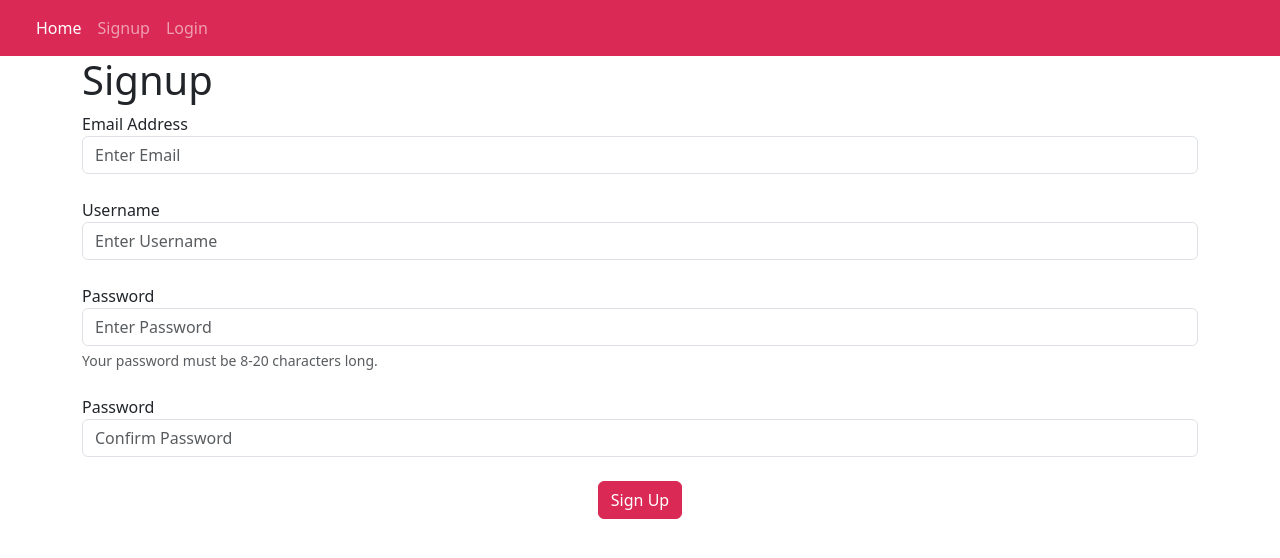
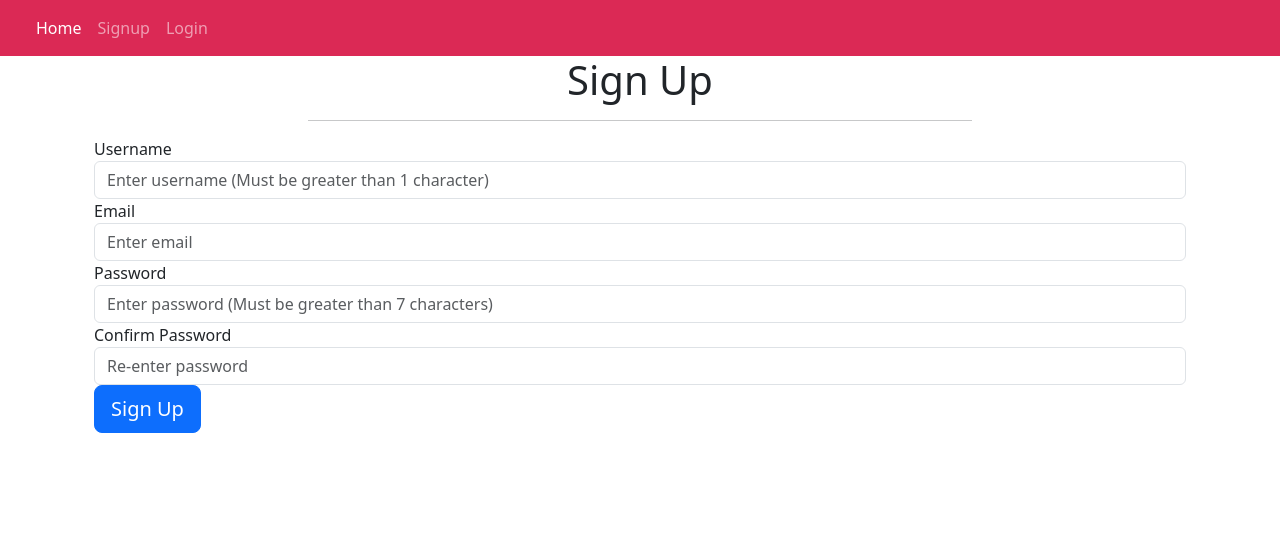
Before and after one commit to JPines42/Peer-Support-Website-Year-13, a Flask app: page /sign-up in a window 1280 px wide. Shown: the top 558 px of the page. Run offline with Flask 3, Linux system fonts and the light colour scheme; some libraries are stand-ins or nearby versions.

Commit message:
Sign up email validator

```diff
--- a/website/auth.py
+++ b/website/auth.py
@@ -6,49 +6,30 @@ from werkzeug.security import generate_password_hash, check_password_hash
 from . import db
 # import from .models user
 from .models import User
+from .forms import RegistrationForm
 
 # set auth blueprint
 auth = Blueprint("auth", __name__)
 
 # sign-up route
 @auth.route("/sign-up", methods=['GET', 'POST'])
-# sign-up function
-# returns sign_up.html
-def sign_up():
-    if request.method == 'POST':
-        email = request.form.get("email")
-        username = request.form.get("username")
-        password1 = request.form.get("password1")
-        password2 = request.form.get("password2")
-
-        # check that the email and username are unique
-
-        email_exists = User.query.filter_by(email=email).first()
-        username_exists = User.query.filter_by(username=username).first()
-
-        # validation of password, username, email
-
-        if email_exists:
-            flash('Email is already in use.', category='error')
-        elif username_exists:
-            flash('Username is already in use.', category='error')
-        elif password1 != password2:
-            flash('Passwords do not match.', category='error')
-        elif len(password1) < 8:
-            flash('Password is too short.', category='error')
-        elif len(username) < 2:
-            flash('Username is too short.', category='error')
-        elif len(email) < 4:
-            flash('Email is not valid.', category='error')
-        else:
-            new_user = User(email=email, username=username, password=generate_password_hash(password1, method='scrypt:32768:8:1'))
-            db.session.add(new_user)
-            db.session.commit()
-            login_user(new_user, remember=True)
-            flash('Your account has been created.', category='success')
-            return redirect(url_for('views.home'))
-
-    return render_template("sign_up.html", user=current_user)
+def signup():
+    if current_user.is_authenticated:
+        # If user already logged in return to Home page
+        return redirect(url_for('home'))
+    form = RegistrationForm()
+    if form.validate_on_submit():
+        hashed_password = generate_password_hash(
+            (form.password.data), method='scrypt:32768:8:1')  # Make password encrypted
+        user = User(username=form.username.data,
+                    email=form.email.data, password=hashed_password)
+        db.session.add(user)
+        db.session.commit()  # Adds new user to database with all information submitted
+        flash('Account created!', category='success')
+        login_user(user, remember=True)
+        return redirect(url_for('views.home'))  # Returns to Home page
+    # Return to Signup page
+    return render_template('sign_up.html', form=form, user=current_user)
 
 # login route
 @auth.route("/login", methods=['GET', 'POST'])
--- a/website/forms.py
+++ b/website/forms.py
@@ -1,10 +1,34 @@
 from flask_wtf import FlaskForm
 from flask_login import current_user
-from wtforms import StringField, SubmitField, TextAreaField
-from wtforms.validators import DataRequired, length, ValidationError
+from wtforms import StringField, PasswordField, SubmitField, BooleanField, TextAreaField
+from wtforms.validators import DataRequired, Length, Email, EqualTo, ValidationError
 from .models import User
 
 class PostForm(FlaskForm):
     title = StringField('Title', validators=[DataRequired()])
     content = TextAreaField('Content', validators=[DataRequired()])
     submit = SubmitField('Post')
+
+class RegistrationForm(FlaskForm):
+    username = StringField('Username', validators=[
+                           DataRequired(), Length(min=2, max=20)])  # Username must be between 2-20 characters
+    email = StringField('Email', validators=[DataRequired(), Email()])
+    password = PasswordField('Password', validators=[
+                             DataRequired(), Length(min=8, max=30)])  # Password must be between 8-30 characters
+    confirm_password = PasswordField('Confirm Password', validators=[
+                                     DataRequired(), EqualTo('password'), Length(min=8, max=30)])  # Confirming password
+    submit = SubmitField('Sign Up')  # Submit to user database
+
+    def validate_username(self, username):
+        # If username is already in use
+        user = User.query.filter_by(username=username.data).first()
+        if user:
+            raise ValidationError(
+                "Username already taken. Please choose a different one.")
+
+    def validate_email(self, email):
+        # If email is already in use
+        user = User.query.filter_by(email=email.data).first()
+        if user:
+            raise ValidationError(
+                "Email already taken. Please choose a different one.")
--- a/website/templates/posts_div.html
+++ b/website/templates/posts_div.html
@@ -26,10 +26,10 @@
                     <button type="button" class="btn btn-sm btn-primary dropdown-toggle red" data-bs-toggle="dropdown"></button>
                     <ul class="dropdown-menu">
                         <li>
-                            <a href="/delete-post/{{post.id}}" class="dropdown-item">Delete</a>
+                            <a href="/update-post/{{post.id}}" class="dropdown-item">Update</a>
                         </li>
                         <li>
-                            <a href="/update-post/{{post.id}}" class="dropdown-item">Update</a>
+                            <a href="/delete-post/{{post.id}}" class="dropdown-item">Delete</a>
                         </li>
                     </ul>
                 </div>
@@ -90,7 +90,7 @@
         <!-- comment input form-->
         <form class="input-group mb-3" method="POST" action="/create-comment/{{post.id}}">
             <input type="text" id="text" name="text" class="form-control" placeholder="Comment something!"/>
-            <button typw="submit" class="btn btn-primary purple">Comment</button>
+            <button type="submit" class="btn btn-primary red">Comment</button>
         </form>
         <!-- end of comment code -->
         <div class="card-footer text-muted">{{post.date_created}}</div>
--- a/website/templates/sign_up.html
+++ b/website/templates/sign_up.html
@@ -1,37 +1,89 @@
-<!-- page extends to template.html -->
-{% extends "template.html" %} {% block title %} Signup {% endblock %}
-<!-- sign-up page content -->
+{% extends "template.html" %}
+{% block title %} Sign Up • Peer Support SMC {% endblock %}
 {% block content %}
-<!-- start of form -->
-<form method="POST">
-    <h1>Signup</h1>
 
-    <div class="form-group">
-        <!-- email form -->
-        <label for="email">Email Address</label>
-        <input type="email" id="email" name="email" class="form-control" placeholder="Enter Email">
-        <br/>
-        <!-- username form -->
-        <label for="username">Username</label>
-        <input type="text" id="username" name="username" class="form-control" placeholder="Enter Username">
-        <br/>
-        <!-- password1 form -->
-        <label for="password1">Password</label>
-        <input type="password" id="password1" name="password1" class="form-control" placeholder="Enter Password">
-        <div id="passwordHelpBlock" class="form-text">
-            Your password must be 8-20 characters long.
-        </div>
-        <br/>
-        <!-- password2 form -->
-        <label for="password2">Password</label>
-        <input type="password" id="password2" name="password2" class="form-control" placeholder="Confirm Password">
-        <br/>
-        <!-- submit button -->
-        <div align="center">
-            <button class="btn btn-primary red" type="submit">Sign Up</button>
+<!--Heading-->
+<section>
+    <div class="container px-4 px-lg-5 h-100 navspace">
+        <div class="row gx-4 gx-lg-5 h-100 align-items-center justify-content-center text-center">
+            <div class="col-lg-8 align-self-end">
+                <h1 class="text-dark font-weight-bold headingsfont">Sign Up</h1>
+                <hr class="divider" />
+            </div>
         </div>
     </div>
+</section>
 
-</form>
+<!--Sign up input boxes-->
+<section class="container">
+    <form method="POST" action="">
+        {{ form.hidden_tag() }}
+        <fieldset class="form-group">
 
+            <div class="form-group">
+                {{ form.username.label(class="headingsfont form-control-label") }} <!--Username input box-->
+
+                {% if form.username.errors %} <!--Username is invalid-->
+                {{ form.username(class="form-control is-invalid") }}
+                <div class="invalid-feedback">
+                    {% for error in form.username.errors %}
+                    <span>{{ error }}</span>
+                    {% endfor %}
+                </div>
+                {% else %}
+                {{ form.username(class="form-control noteborder", placeholder="Enter username (Must be greater than 1 character)") }} <!--Username passes validation-->
+                {% endif %}
+            </div>
+
+            <div class="form-group">
+                {{ form.email.label(class="headingsfont form-control-label") }} <!--Email input box-->
+
+                {% if form.email.errors %} <!--Email is invalid-->
+                {{ form.email(class="form-control is-invalid") }}
+                <div class="invalid-feedback">
+                    {% for error in form.email.errors %}
+                    <span>{{ error }}</span>
+                    {% endfor %}
+                </div>
+                {% else %}
+                {{ form.email(class="form-control noteborder", placeholder="Enter email") }} <!--Email passes validation-->
+                {% endif %}
+            </div>
+
+            <div class="form-group">
+                {{ form.password.label(class="headingsfont form-control-label") }} <!--Password input box-->
+
+                {% if form.password.errors %} <!--Password is invalid-->
+                {{ form.password(class="form-control is-invalid") }}
+                <div class="invalid-feedback">
+                    {% for error in form.password.errors %}
+                    <span>{{ error }}</span>
+                    {% endfor %}
+                </div>
+                {% else %}
+                {{ form.password(class="form-control noteborder", placeholder="Enter password (Must be greater than 7 characters)") }} <!--Password passes validation-->
+                {% endif %}
+            </div>
+
+            <div class="form-group">
+                {{ form.confirm_password.label(class="headingsfont form-control-label") }} <!--Confirm Password input box-->
+
+                {% if form.confirm_password.errors %} <!--Confirm Password is invalid-->
+                {{ form.confirm_password(class="form-control is-invalid") }}
+                <div class="invalid-feedback">
+                    {% for error in form.confirm_password.errors %}
+                    <span>{{ error }}</span>
+                    {% endfor %}
+                </div>
+                {% else %}
+                {{ form.confirm_password(class="form-control noteborder", placeholder="Re-enter password") }} <!--Confirmed password passes validation-->
+                {% endif %}
+            </div>
+        </fieldset>
+        <div  class="form-group buttoncenter">
+            {{ form.submit(class="btn btn-primary btn-lg buttoncolour headingsfont") }} <!--Submit button-->
+        </div>
+    </form>
+
+</section>
 {% endblock %}
```
Also changed, not shown: instance/database-SMCWK313.db (deleted), instance/database.db, website/views.py (line endings or trailing spaces).
